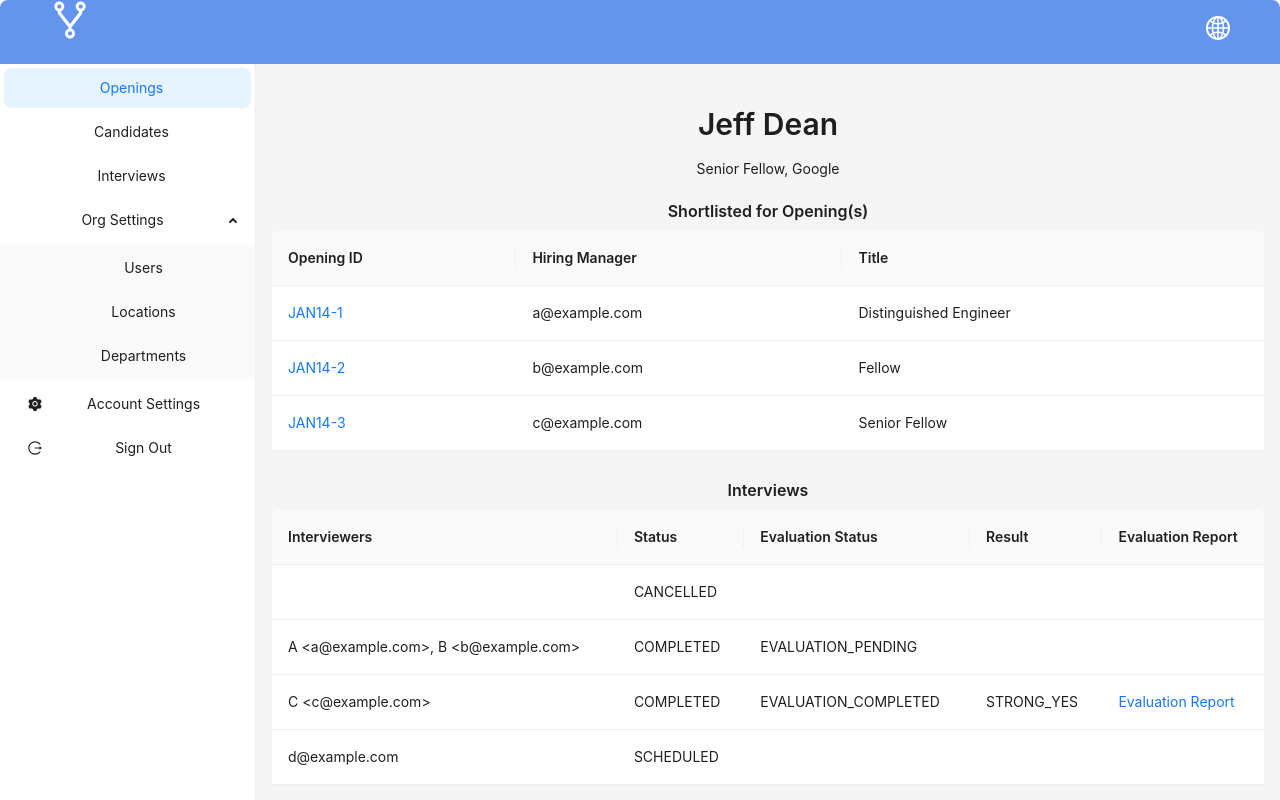
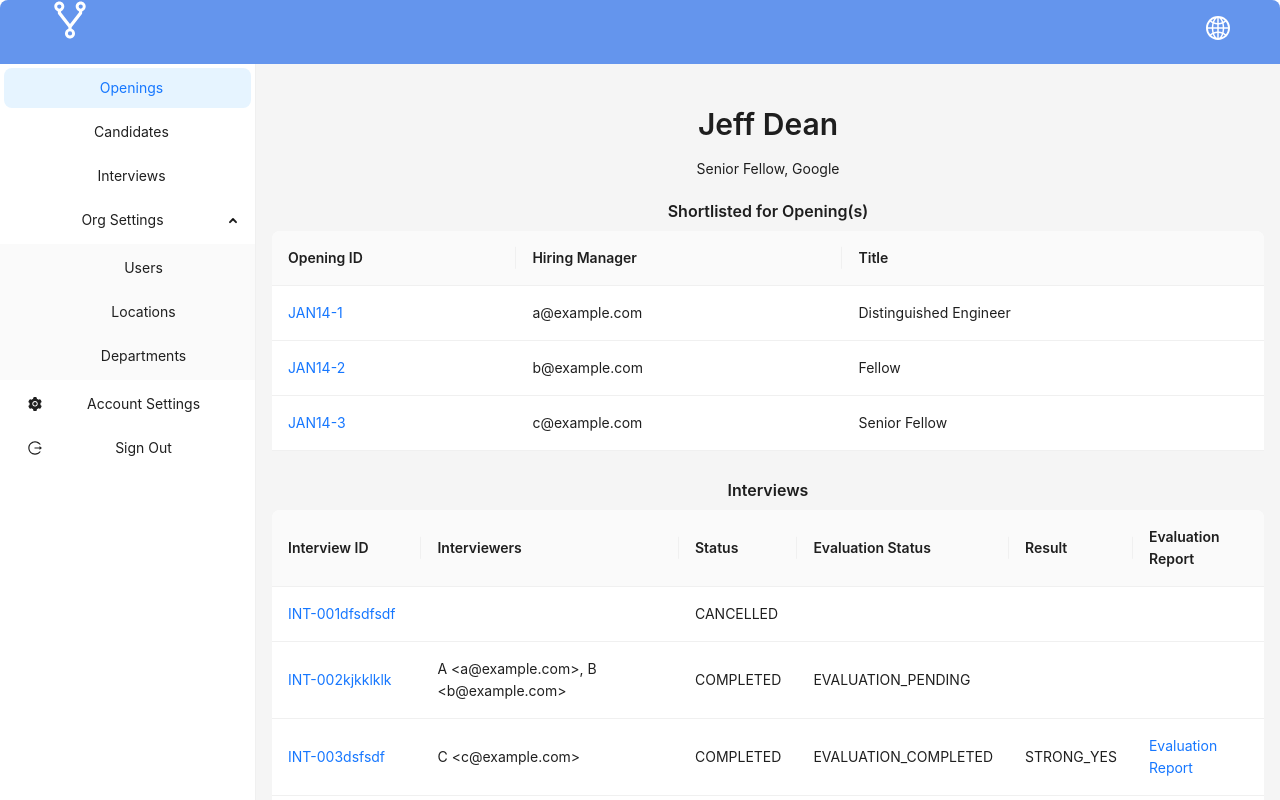
Before and after one commit to vetchium/vetchium, a React (Create React App) app in the folder erised/: page /candidacy/cand0123123 in a window 1280 px wide. Both pictures are taken after a click on the button "Sign In". Shown: the top 800 px of the page. Built offline with nearby package versions, Linux system fonts and the light colour scheme.

Commit message:
Fix interview id

```diff
--- a/erised/src/pages/Candidacy.tsx
+++ b/erised/src/pages/Candidacy.tsx
@@ -28,18 +28,18 @@ const data = {
   ],
   interviews: [
     {
-      id: "9m4e2mr0ui3e8a215n200",
+      id: "INT-001dfsdfsdf",
       status: "CANCELLED",
     },
     {
-      id: "9m4e2mr0ui3e8a3215n000",
+      id: "INT-002kjkklklk",
       status: "COMPLETED",
       interviewers: ["A <a@example.com>", "B <b@example.com>"],
       at: "2024-03-14T10:00:00Z",
       evaluation_status: "EVALUATION_PENDING",
     },
     {
-      id: "9m4e2mr0ui3e8a32215n000",
+      id: "INT-003dsfsdf",
       status: "COMPLETED",
       interviewers: ["C <c@example.com>"],
       at: "2024-03-14T10:00:00Z",
@@ -56,7 +56,7 @@ const data = {
       },
     },
     {
-      id: "9m4e2mr0ui3e8a215n000",
+      id: "INT-0042342dsfsdfewr",
       status: "SCHEDULED",
       interviewers: ["d@example.com"],
       at: "2024-03-14T10:00:00Z",
@@ -108,6 +108,12 @@ export default function Candidacy() {
       <Typography.Title level={5}>Interviews</Typography.Title>
       <Table
         columns={[
+          {
+            title: "Interview ID",
+            dataIndex: "id",
+            key: "id",
+            render: (id) => <Link href={`/interview/${id}`}>{id}</Link>,
+          },
           {
             title: "Interviewers",
             dataIndex: "interviewers",
--- a/erised/src/pages/Interviews.tsx
+++ b/erised/src/pages/Interviews.tsx
@@ -14,7 +14,7 @@ import t from "../i18n/i18n";
 
 const interviewData = [
   {
-    interviewId: "INT-001",
+    interviewId: "INT-001dfsdfsdf",
     interviewStatus: "SCHEDULED",
     openingIds: ["JAN14-1", "JAN14-2"],
     candidacyId: "CAND-001",
@@ -26,7 +26,7 @@ const interviewData = [
     hiringManager: { name: "Urs Holzle", email: "ursholzle@example.com" },
   },
   {
-    interviewId: "INT-002",
+    interviewId: "INT-002kjkklklk",
     interviewStatus: "COMPLETED",
     evaluationStatus: "EVALUATION_PENDING",
     openingIds: ["JAN14-1", "JAN14-2"],
@@ -39,7 +39,7 @@ const interviewData = [
     hiringManager: { name: "Urs Holzle", email: "ursholzle@example.com" },
   },
   {
-    interviewId: "INT-003",
+    interviewId: "INT-003dsfsdf",
     interviewStatus: "COMPLETED",
     evaluationStatus: "EVALUATION_COMPLETED",
     evaluationResult: "STRONG_YES",
```
